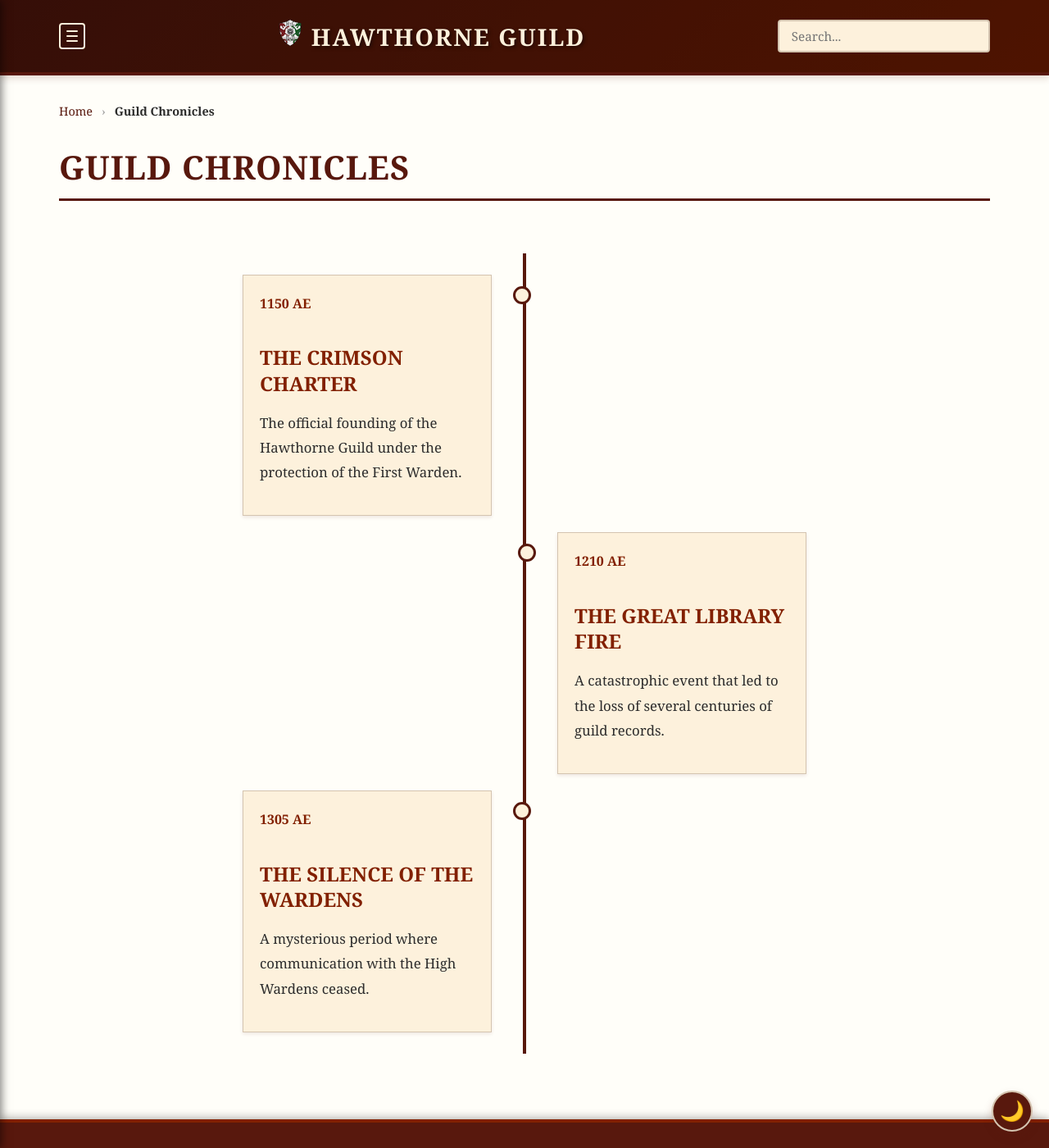
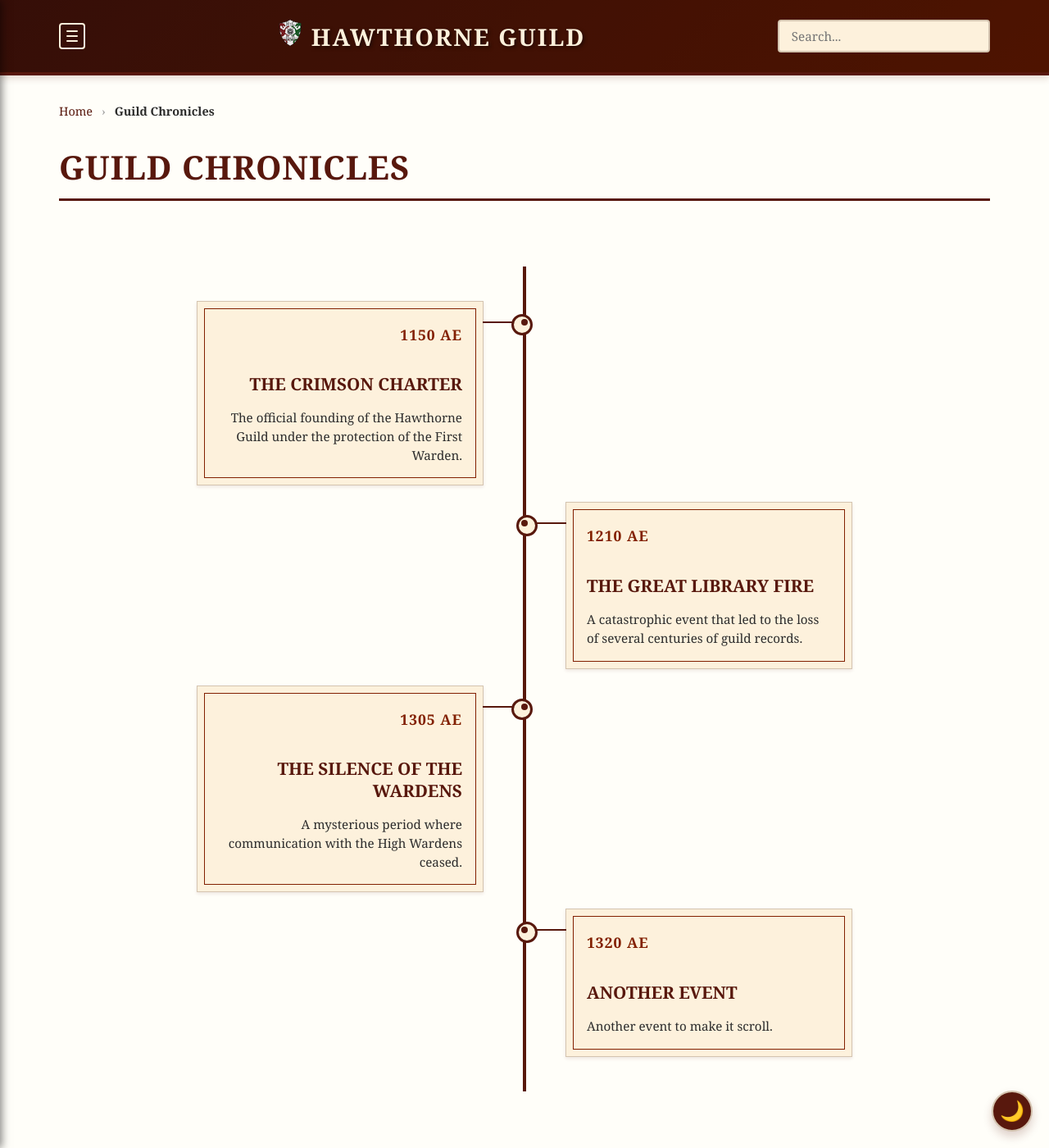
Before and after one commit to coconutswallow/Guides, a Jekyll site: the page built from guild-chronicles.md, in a window 1280 px wide and 1400 px high. Shown: the whole window at 82% size. Built offline with Jekyll 4.4.1, drawn with Linux system fonts in a browser that asks for light colours; comment, search, counter and statistics services are not loaded; grey boxes are pictures that could not be loaded.

Commit message:
improvements

```diff
--- a/assets/css/style.css
+++ b/assets/css/style.css
@@ -2105,80 +2105,167 @@
 }
 
 /* ============================================
-   23. Timelines
-   ============================================ */
-   /* Timeline Container */
+   23. TIMELINES (Chronicles & History)
+   ============================================ */
+
+/* Main wrapper */
 .timeline-container {
     position: relative;
-  max-width: 800px;
-  margin: 2em auto;
-  padding: 1em;
-}
-
-/* The Central Vertical Line */
+    max-width: 900px;
+    margin: 3em auto;
+    padding: 2em 0;
+}
+
+/* The Central Vertical Line (The Bloodline) */
 .timeline-container::after {
     content: '';
     position: absolute;
     width: 4px;
-  background-color: var(--color-primary); /* Uses your Hawthorne red */
+    background-color: var(--color-primary); /* Your Hawthorne Red */
     top: 0;
     bottom: 0;
     left: 50%;
     margin-left: -2px;
+    z-index: 1;
 }
 
 /* Individual Event Container */
 .timeline-item {
-  padding: 10px 40px;
+    padding: 10px 50px;
     position: relative;
     width: 50%;
     box-sizing: border-box;
 }
 
 /* Alternating Sides */
-.timeline-item:nth-child(even) { left: 50%; }
-.timeline-item:nth-child(odd) { left: 0; }
-
-/* Event Card Style */
-.timeline-content {
-  padding: 20px;
-  background-color: var(--color-bg-light); /* Matches your site cards */
-  border: 1px solid var(--color-border);
-  position: relative;
-  border-radius: var(--border-radius);
-  box-shadow: var(--shadow-sm);
-}
-
-.timeline-date {
-  font-family: var(--font-header); /* Cinzel font for a lore feel */
-  font-weight: bold;
-  color: var(--color-secondary);
-  display: block;
-  margin-bottom: 0.5em;
-}
-
-/* The dots on the center line */
+.timeline-item:nth-child(even) { left: 50%; text-align: left; }
+.timeline-item:nth-child(odd) { left: 0; text-align: right; }
+
+/* --- THE NODES (Circle in a Circle) --- */
+
+/* Outer Ring */
 .timeline-item::after {
     content: '';
     position: absolute;
-    width: 16px;
-    height: 16px;
-    right: -8px; /* Centers it on the line for odd items */
+    width: 20px;
+    height: 20px;
+    right: -10px; /* Centered on the line */
     background-color: var(--color-bg-light);
     border: 3px solid var(--color-primary);
+    top: 26px;
+    border-radius: 50%;
+    z-index: 3;
+}
+
+/* Inner Dot */
+.timeline-item::before {
+    content: '';
+    position: absolute;
+    width: 8px;
+    height: 8px;
+    right: -4px;
+    background-color: var(--color-primary);
+    top: 32px;
+    border-radius: 50%;
+    z-index: 4;
+}
+
+/* Adjust Ring/Dot for Even items */
+.timeline-item:nth-child(even)::after { left: -10px; }
+.timeline-item:nth-child(even)::before { left: -4px; }
+
+/* --- THE CONNECTORS (Horizontal Lines) --- */
+
+.timeline-content::before {
+    content: '';
+    position: absolute;
     top: 24px;
-    border-radius: 50%;
-    z-index: 1;
-}
-
-/* Position the dot for even items */
-.timeline-item:nth-child(even)::after {
-    left: -8px;
-}
-
-/* Responsive: Single column for mobile */
-@media screen and (max-width: 600px) {
-  .timeline-container::after { left: 31px; }
-  .timeline-item { width: 100%; padding-left: 70px; padding-right: 25px; }
-  .timeline-item:nth-child(even) { left: 0%; }
-}
+    width: 50px;
+    height: 2px;
+    background-color: var(--color-primary);
+    z-index: 2;
+}
+
+/* Attach lines to the correct side */
+.timeline-item:nth-child(odd) .timeline-content::before { right: -50px; }
+.timeline-item:nth-child(even) .timeline-content::before { left: -50px; }
+
+/* --- THE CARDS (Fancy Archive Look) --- */
+
+.timeline-content {
+    padding: 25px;
+    background-color: var(--color-bg-light);
+    border: 1px solid var(--color-border);
+    position: relative;
+    border-radius: 0; /* Sharp corners for a formal document feel */
+    box-shadow: var(--shadow-sm);
+
+    /* The Fancy Inset Border */
+    outline: 1px solid var(--color-secondary);
+    outline-offset: -10px;
+    transition: transform 0.2s ease, box-shadow 0.2s ease;
+}
+
+.timeline-content:hover {
+    transform: translateY(-3px);
+    box-shadow: var(--shadow-md);
+}
+
+.timeline-date {
+    font-family: var(--font-header); /* Cinzel */
+    font-weight: bold;
+    color: var(--color-secondary); /* Gold */
+    display: block;
+    margin-bottom: 8px;
+    font-size: 1.1rem;
+    letter-spacing: 1px;
+}
+
+.timeline-title {
+    margin: 0 0 10px 0;
+    font-size: 1.3rem;
+}
+
+.timeline-title a {
+    color: var(--color-primary);
+    text-decoration: none;
+}
+
+.timeline-title a:hover {
+    text-decoration: underline;
+}
+
+.timeline-excerpt {
+    font-size: 0.95rem;
+    line-height: 1.5;
+    margin: 0;
+    color: var(--color-text);
+}
+
+/* --- MOBILE RESPONSIVENESS --- */
+
+@media screen and (max-width: 768px) {
+    .timeline-container::after {
+        left: 31px;
+    }
+
+    .timeline-item {
+        width: 100%;
+        padding-left: 70px;
+        padding-right: 25px;
+        text-align: left !important;
+    }
+
+    .timeline-item:nth-child(even) {
+        left: 0%;
+    }
+
+    .timeline-item::after { left: 21px !important; }
+    .timeline-item::before { left: 27px !important; }
+
+    .timeline-item:nth-child(odd) .timeline-content::before,
+    .timeline-item:nth-child(even) .timeline-content::before {
+        left: -40px;
+        width: 40px;
+    }
+}
```
Also changed, not shown: chronicles/another-event.md (added, +13 -0 lines). Lines whose indentation alone changed are shown as unchanged.
